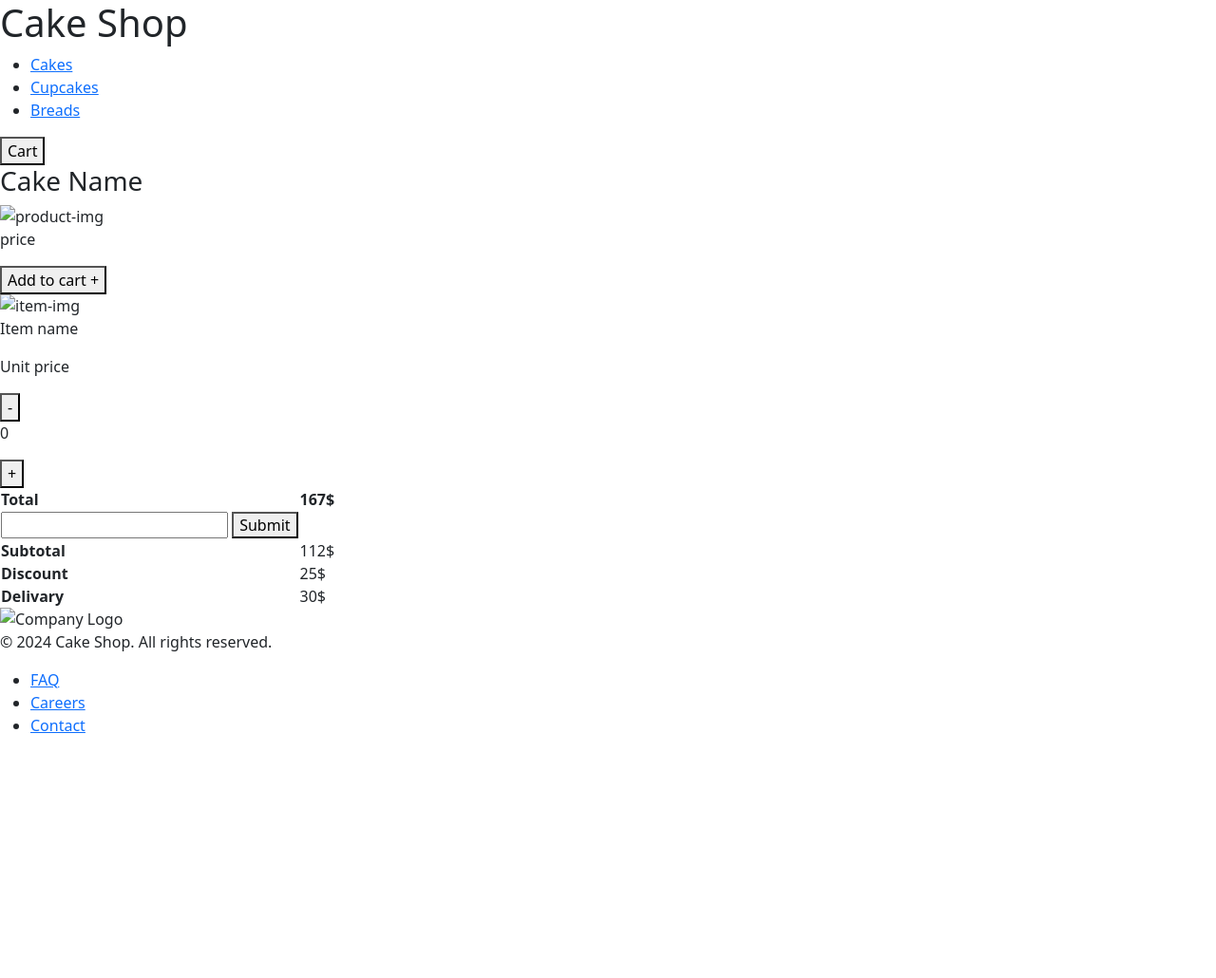
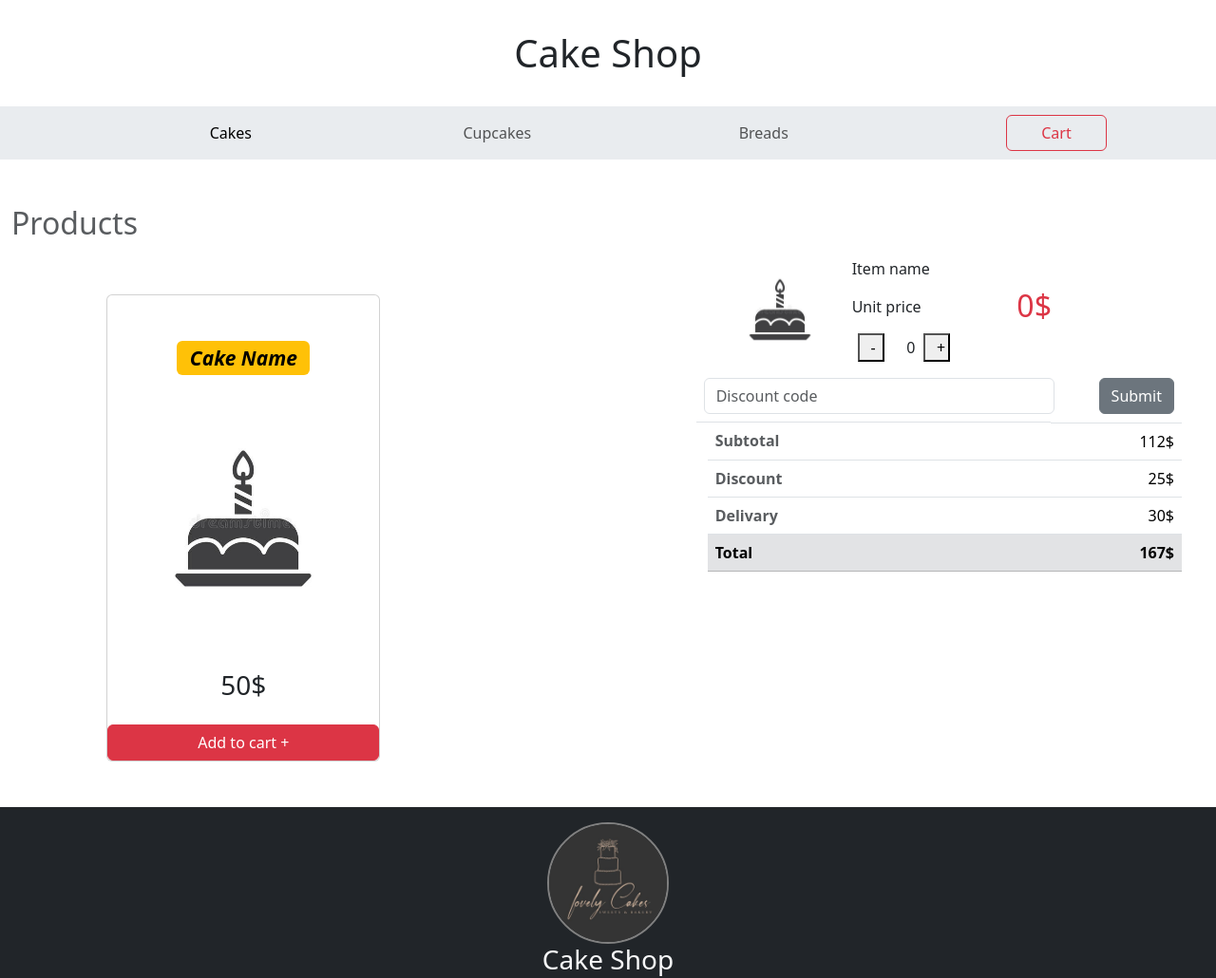
Before and after one commit to MayherunNessa/Cake-Shop, a plain HTML site: page index.html in a window 1280 px wide. Shown: the top 1030 px of the page at 95% size. Before the commit the page ends 800 px from the top, so only its background shows below. Drawn offline with nearby package versions, Linux system fonts and the light colour scheme; a script that the page names is missing.

Commit message:
added the styling using css and bootstrap

```diff
--- a/index.html
+++ b/index.html
@@ -14,50 +14,53 @@
 </head>
 <body>
     <!-- Header Section -->
-    <header>
-        <h1>Cake Shop</h1>
-        <nav>
-            <ul>
-                <li><a href="">Cakes</a></li>
-                <li><a href="">Cupcakes</a></li>
-                <li><a href="">Breads</a></li>
+    <header class="container-fluid">
+        <h1 class="text-center my-3 py-3">Cake Shop</h1>
+        <nav class="navbar navbar-expand-lg row justify-content-evenly bg-body-secondary ">
+            <ul class="col-8 row navbar-nav justify-content-center ">
+                <li class="col text-center nav-item"><a class="active nav-link" href="">Cakes</a></li>
+                <li class="col text-center nav-item"><a class="nav-link" href="">Cupcakes</a></li>
+                <li class="col text-center nav-item"><a class="nav-link" href="">Breads</a></li>
 
             </ul>
 
-            <button id="show-hide-cart">Cart</button>
+            <button class="col-1 btn btn-outline-danger" id="show-hide-cart">Cart</button>
         </nav>
     </header>
 
     <!-- Main Body -->
-    <main>
+    <main class="container-fluid row">
         <!-- Product list section -->
-        <div class="product-list">
+         <p class="h2 pt-5 pl-5 text-body-secondary">Products</p>
+        <div class="product-list  col-lg-6 container-fluid align-items-evenly justify-content-evenly">
 
-            <div class="product-card">
-                <h3>Cake Name</h3>
-                <img src="" alt="product-img">
-                <p>price</p>
-                <button id="add-to-cart">Add to cart +</button>
+            <div class="product-card card text-center bs-secondary-bg mx-5 my-5">
+                <h3 class="card-title mt-5"><i class="badge text-bg-warning">Cake Name</i></h3>
+                <img class="card-img img-mid mx-auto" src="img/cake img placeholder.jpg" alt="product-img">
+                <p class="card-body h3">50$</p>
+                <button id="add-to-cart" class="card-btn btn btn-danger">Add to cart +</button>
             </div>
 
         </div>
 
         <!-- Cart Section -->
-        <div class="cart">
+        <div class="cart  col-lg-5">
             <!-- Cart items section -->
             <div class="cart-items">
 
-                <div class="item-card">
-                    <img src="" alt="item-img">
-                    <div class="col">
-                        <p>Item name</p>
-                        <p>Unit price</p>
-                        <div class="quantity">
-                            <button>-</button> <p>0</p> <button>+</button>
+                <div class="item-card container-fluid row align-items-center">
+                    <img class="col-auto img item-img img-sm" src="img/cake img placeholder.jpg" alt="cake img">
+                    <div class="col-auto">
+                        <p class="row">Item name</p>
+                        <p class="row">Unit price</p>
+                        <div class="quantity row justify-content-center align-items-center">
+                            <button class="col-1 my-auto mx-auto">-</button> <p class="col-1 my-auto mx-auto">0</p> <button class="col-1 py-auto px-auto text-center">+</button>
                         </div>
                     </div>
 
-                    <div class="col"></div>
+                    <div class="col-3 align-items-center justify-content-center">
+                        <p class="total-price text-danger text-end h2">0$</p>
+                    </div>
                 </div>
 
             </div>
@@ -65,31 +68,33 @@
             <!-- Checkout Section -->
             <div class="chekout">
                 <!-- table structure ver -->
-                 <table>
+                 <table class="table px-lg-5">
                     <!-- Discount Code -->
                     <tr>
-                        <td>
-                            <input type="text">
-                            <button>Submit</button>
+                        <td class="row justify-content-end" colspan="2">
+                            <input class="form-control input col-auto" type="text" placeholder="Discount code">
+                        </td>
+                        <td class="text-end">
+                            <button class="btn btn-secondary col-auto" >Submit</button>
                         </td>
                     </tr>
                     <!-- Prices -->
                     <tr>
-                        <th>Subtotal</th>
-                        <td>112$</td>
+                        <th class="text-body-secondary">Subtotal</th>
+                        <td class="text-end">112$</td>
                     </tr>
                     <tr>
-                        <th>Discount</th>
-                        <td>25$</td>
+                        <th class="text-body-secondary">Discount</th>
+                        <td class="text-end">25$</td>
                     </tr>
                     <tr>
-                        <th>Delivary</th>
-                        <td>30$</td>
+                        <th class="text-body-secondary">Delivary</th>
+                        <td class="text-end">30$</td>
                     </tr>
-                    <thead>
+                    <tr class="table-secondary">
                         <th>Total</th>
-                        <th>167$</th>
-                    </thead>
+                        <th class="text-end">167$</th>
+                    </tr>
                     <!-- Checkout button -->
                     <tr></tr>
                  </table>
@@ -128,16 +133,17 @@
     </main>
 
     <!-- Footer -->
-    <footer>
-        <div class="logo">
-            <img src="logo.png" alt="Company Logo" />
+    <footer class="container-fluid text-center bg-dark py-3">
+        <div class="logo col">
+            <img class="img-sm circle" src="img/logo.jpg" alt="Company Logo" />
+            <p class="text-light h3">Cake Shop</p>
         </div>
-        <p>&copy; 2024 Cake Shop. All rights reserved.</p>
-        <nav>
-            <ul>
-                <li><a href="#faq">FAQ</a></li>
-                <li><a href="#careers">Careers</a></li>
-                <li><a href="#contact">Contact</a></li>
+        <p class="text-light">&copy; 2024 Cake Shop. All rights reserved.</p>
+        <nav class="col text-light">
+            <ul class="navbar-nav text-light row">
+                <li class="nav-item col"><a class="nav-link" href="#faq">FAQ</a></li>
+                <li class="nav-item col"><a  class="nav-link" href="#careers">Careers</a></li>
+                <li class="nav-item col"><a  class="nav-link" href="#contact">Contact</a></li>
             </ul>
         </nav>
     </footer>
@@ -152,6 +158,6 @@
     <script src="https://cdn.jsdelivr.net/npm/bootstrap@5.3.3/dist/js/bootstrap.bundle.min.js" integrity="sha384-YvpcrYf0tY3lHB60NNkmXc5s9fDVZLESaAA55NDzOxhy9GkcIdslK1eN7N6jIeHz" crossorigin="anonymous"></script>
 
     <script src="https://cdn.jsdelivr.net/npm/@popperjs/core@2.11.8/dist/umd/popper.min.js" integrity="sha384-I7E8VVD/ismYTF4hNIPjVp/Zjvgyol6VFvRkX/vR+Vc4jQkC+hVqc2pM8ODewa9r" crossorigin="anonymous"></script>
-<script src="https://cdn.jsdelivr.net/npm/bootstrap@5.3.3/dist/js/bootstrap.min.js" integrity="sha384-0pUGZvbkm6XF6gxjEnlmuGrJXVbNuzT9qBBavbLwCsOGabYfZo0T0to5eqruptLy" crossorigin="anonymous"></script>
+    <script src="https://cdn.jsdelivr.net/npm/bootstrap@5.3.3/dist/js/bootstrap.min.js" integrity="sha384-0pUGZvbkm6XF6gxjEnlmuGrJXVbNuzT9qBBavbLwCsOGabYfZo0T0to5eqruptLy" crossorigin="anonymous"></script>
 </body>
 </html>
--- a/style.css
+++ b/style.css
@@ -0,0 +1,24 @@
+*{
+    text-decoration: none;
+    list-style: none;
+}
+
+.product-card{
+    width: 18rem;
+}
+
+/* image sizes */
+.img-sm{
+    width: 128px;
+    height: 128px;
+}
+
+.img-md{
+    width: 200px;
+    height: 200px;
+}
+
+.circle{
+    border-radius: 100px;
+    border: 2px solid gray;
+}
```
Also changed, not shown: img/cake img placeholder.jpg (added), img/logo.jpg (added).
